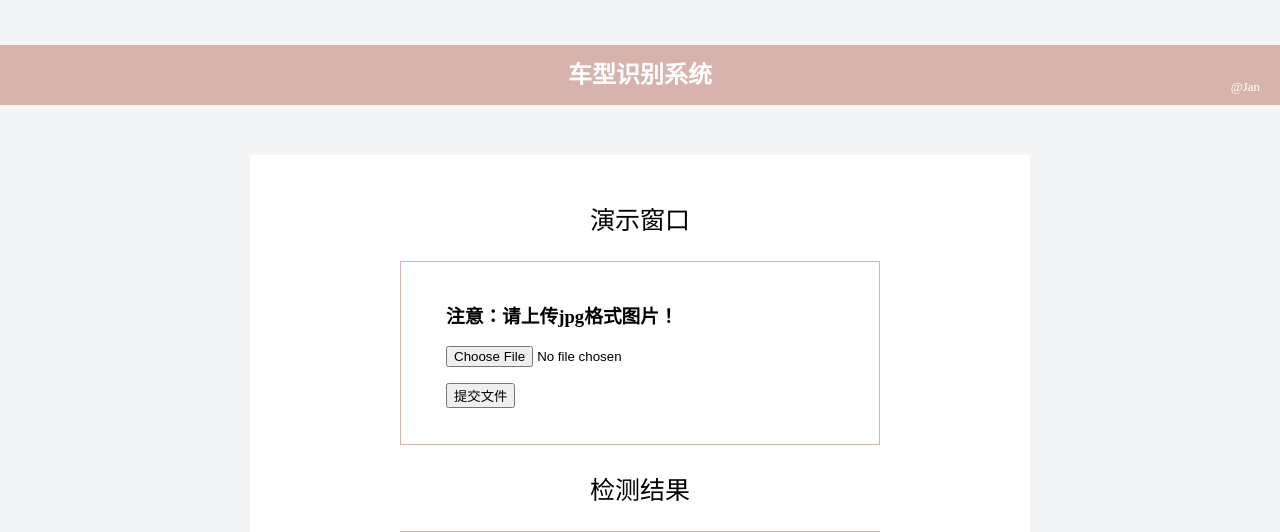
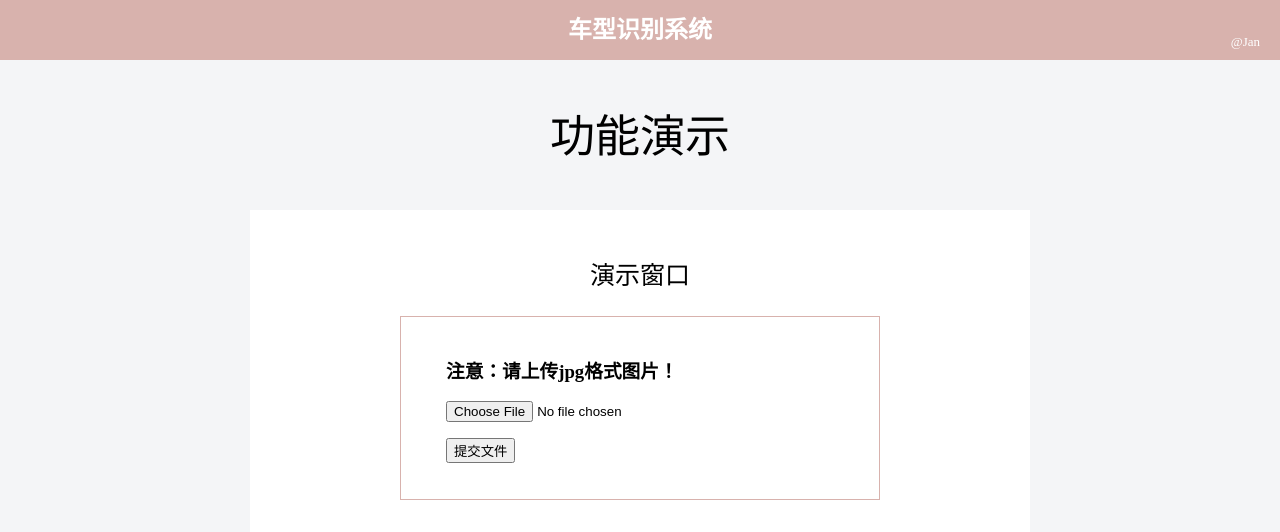
Before and after one commit to choIez/wheel-type, a Flask app: page / in a window 1280 px wide. Shown: the top 532 px of the page. Run offline with Flask 2, Linux system fonts and the light colour scheme.

Commit message:
Update index.html

```diff
--- a/templates/index.html
+++ b/templates/index.html
@@ -27,6 +27,7 @@
             padding: 0;
             background-color: rgb(216, 178, 173);
             position: fixed;
+            top: 0;
         }
 
         #top h2 {
@@ -48,6 +49,7 @@
         }
 
         #window {
+            margin-top: 100px;
             padding: 0 250px 0 250px;
         }
 
```
